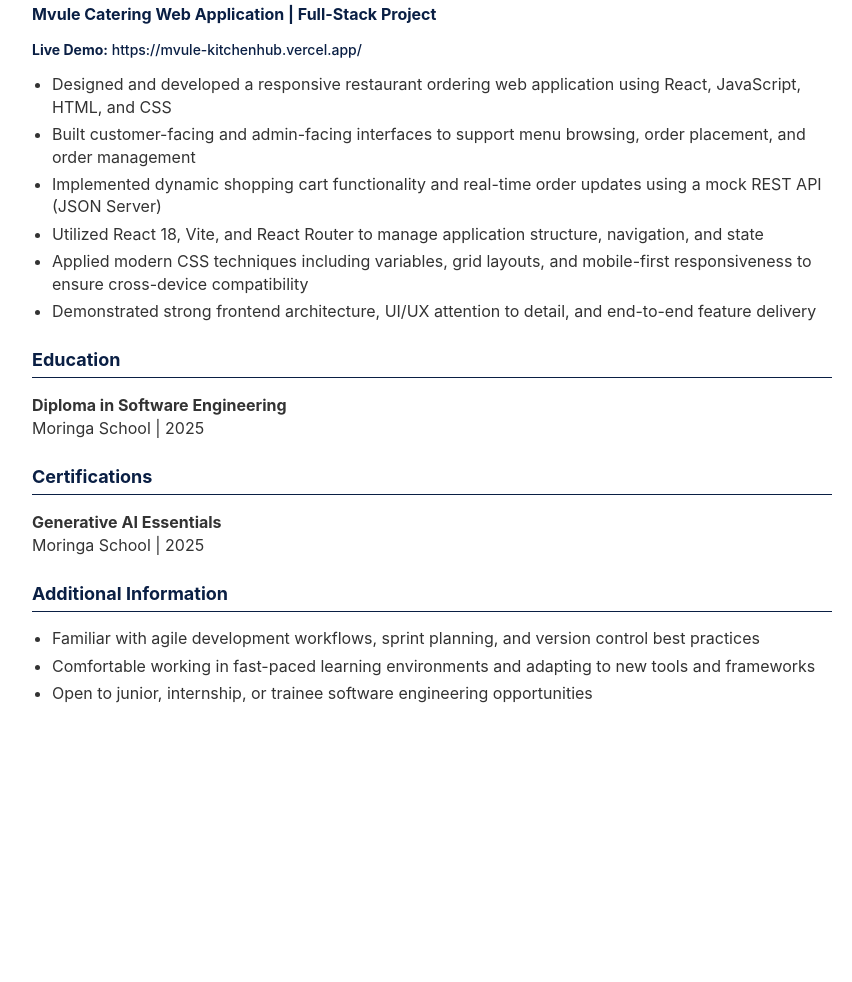
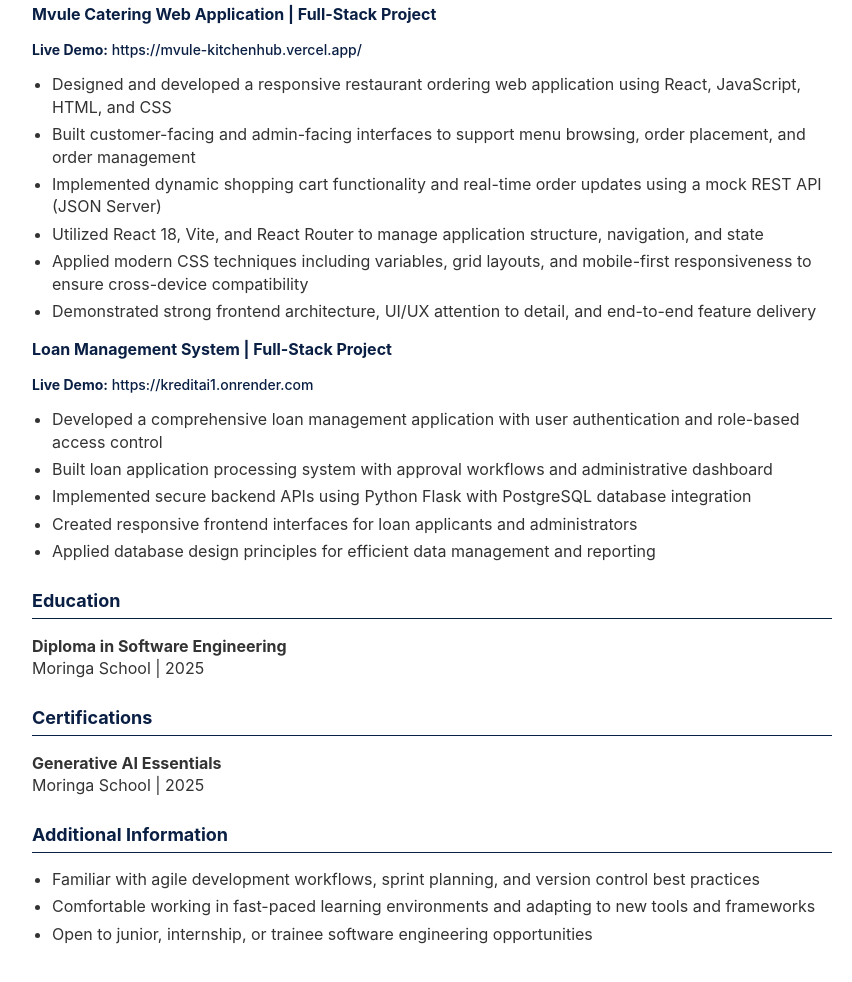
Before and after one commit to automatebyte/Portfo, a plain HTML site: page Dennis_Kipkogei_Meli_Resume.html in a window 1280 px wide. Shown: the part 799-1781 px from the top of the page, without its empty margins (208-1060 px from the left). Before the commit the page ends 1569 px from the top, so only its background shows below. Drawn offline with Linux system fonts and the light colour scheme.

Commit message:
Add Loan Management System project

```diff
--- a/Dennis_Kipkogei_Meli_Resume.html
+++ b/Dennis_Kipkogei_Meli_Resume.html
@@ -127,6 +127,18 @@
                 <li>Demonstrated strong frontend architecture, UI/UX attention to detail, and end-to-end feature delivery</li>
             </ul>
         </div>
+
+        <div class="project">
+            <h3>Loan Management System | Full-Stack Project</h3>
+            <p class="project-link"><strong>Live Demo:</strong> https://kreditai1.onrender.com</p>
+            <ul>
+                <li>Developed a comprehensive loan management application with user authentication and role-based access control</li>
+                <li>Built loan application processing system with approval workflows and administrative dashboard</li>
+                <li>Implemented secure backend APIs using Python Flask with PostgreSQL database integration</li>
+                <li>Created responsive frontend interfaces for loan applicants and administrators</li>
+                <li>Applied database design principles for efficient data management and reporting</li>
+            </ul>
+        </div>
     </div>
 
     <div class="section">
```
Also changed, not shown: index.html (+7 -5 lines).
